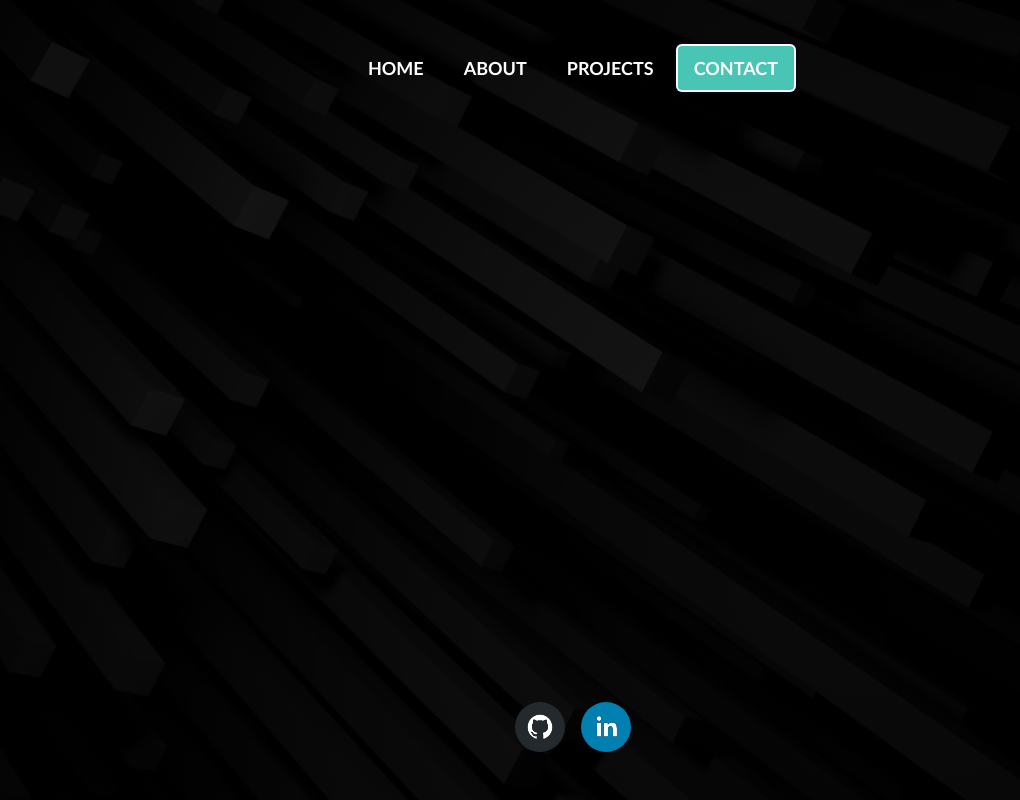
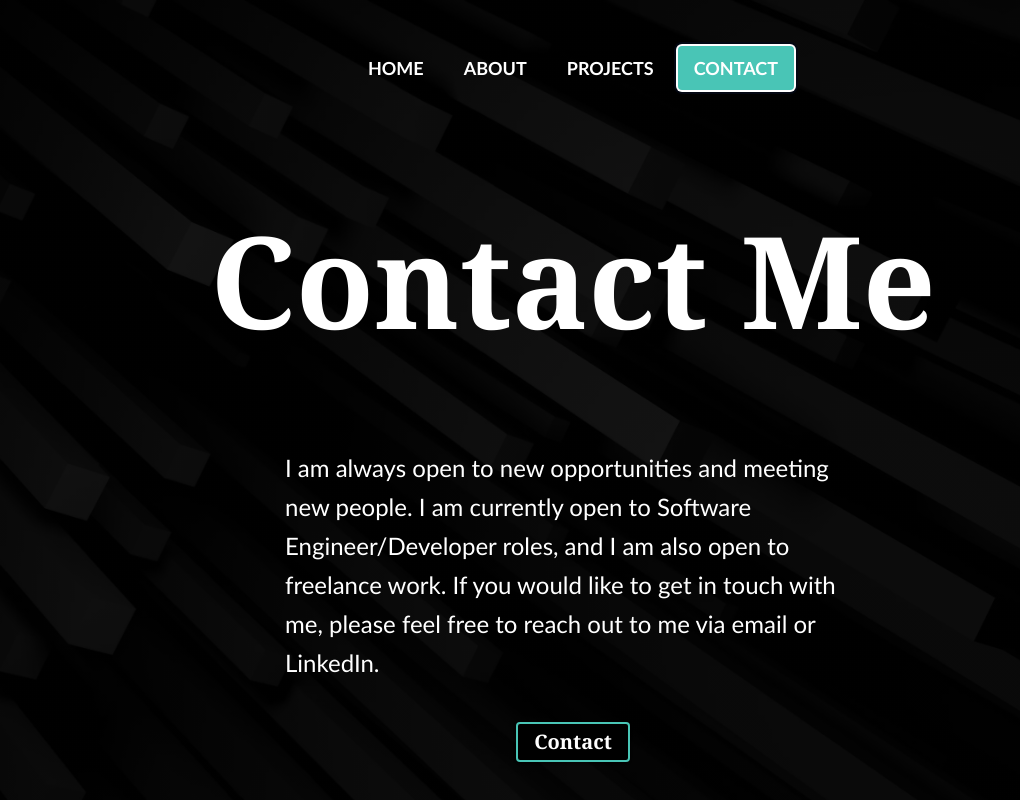
Before and after one commit to Goobber33/Portfolio-v4, a Next.js app: page /main in a window 1280 px wide. Both pictures are taken after a click on the tab "CONTACT". Shown: the top 800 px of the page, without its empty margins (67-1087 px from the left). Built offline with nearby package versions, Linux system fonts and the light colour scheme.

Commit message:
Added my contact section

```diff
--- /dev/null
+++ b/components/contact.tsx
@@ -0,0 +1,73 @@
+import { motion } from 'framer-motion';
+import React from 'react';
+import { Button } from "@/components/ui/button";
+
+const Contact = () => {
+
+    const handleContactClick = () => {
+        window.location.href = "mailto:kcparks1234@gmail.com";
+    };
+
+    const containerVariants = {
+        hidden: { opacity: 0 },
+        visible: {
+            opacity: 1,
+            transition: {
+                staggerChildren: 0.1, // This will stagger the animation of children
+            },
+        },
+    };
+
+    const childVariants = {
+        hidden: { y: 20, opacity: 0 },
+        visible: {
+            y: 0,
+            opacity: 1,
+            transition: { duration: 0.5 },
+        },
+    };
+
+    // Define a variant for the paragraph text
+    const paragraphVariants = {
+        hidden: { y: 20, opacity: 0 },
+        visible: {
+            y: 0,
+            opacity: 1,
+            transition: {delay: 0.2, duration: 0.5 },
+        },
+    };
+
+    return (
+        <motion.div
+            variants={containerVariants}
+            initial="hidden"
+            animate="visible"
+            className="flex flex-col items-center justify-center"
+        >
+            <motion.h1
+                variants={childVariants}
+                className="text-6xl sm:text-6xl md:text-7xl lg:text-9xl font-serif font-bold text-white text-center mb-24 mt-36 lg:mt-28 w-full leading-2"
+            >
+                Contact Me
+            </motion.h1>
+            <motion.div
+                variants={paragraphVariants} // Use the paragraph variants here
+                className="flex flex-col lg:flex-row gap-8 sm:gap-12 md:gap-16 lg:gap-24 p-2 lg:p-2 items-center justify-center"
+            >
+                <div className="flex flex-col">
+                    <p className='text-white font-100 text-lg sm:text-2xl md:text-3xl lg:text-2xl text-start lg:max-w-xl w-auto lg:leading-relaxed font-sans'>
+                        I am always open to new opportunities and meeting new people. I am currently open to Software Engineer/Developer roles, and I am also open to freelance work. If you would like to get in touch with me, please feel free to reach out to me via email or LinkedIn.
+                    </p>
+                </div>
+            </motion.div>
+            <Button
+                onClick={handleContactClick}
+                className="text-white border-2 border-customCyan bg-black hover:bg-customCyan px-4 py-2 mt-8 rounded shadow font-serif font-black text-xl"
+            >
+                Contact
+            </Button>
+        </motion.div>
+    );
+}
+
+export default Contact;
--- a/components/navbar.tsx
+++ b/components/navbar.tsx
@@ -5,6 +5,7 @@ import { Tabs, TabsContent, TabsList, TabsTrigger } from "@/components/ui/tabs";
 import Home from "@/components/home";
 import About from "@/components/about";
 import Projects from "@/components/projects";
+import Contact from "@/components/contact";
 
 export default function Navbar() {
     const [currentTab, setCurrentTab] = useState('home');
@@ -64,6 +65,9 @@ export default function Navbar() {
                 <TabsContent value="projects">
                     <Projects />
                 </TabsContent>
+                <TabsContent value="contact">
+                    <Contact />
+                </TabsContent>
             </Tabs>
         </div>
     );
```
